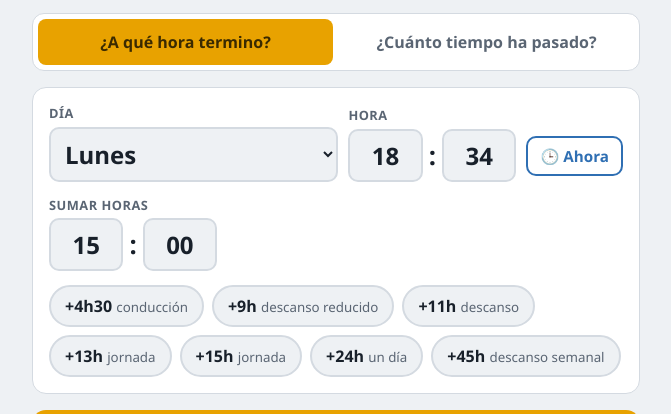
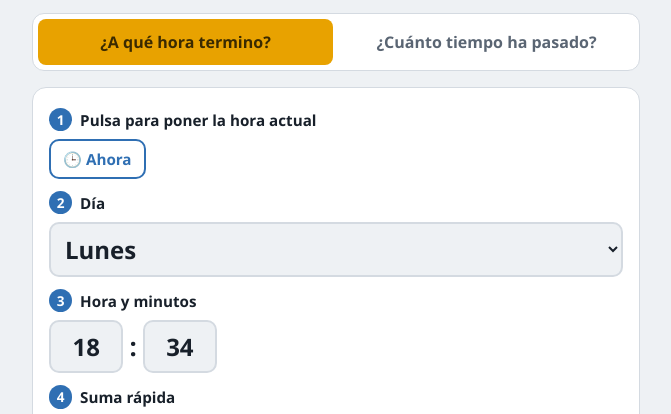
Before and after one commit to FITCODE1/calculadora-horas, a plain HTML site: page index.html in a window 1280 px wide. Shown: the part 134-548 px from the top of the page, without its empty margins (304-975 px from the left). Drawn offline with Linux system fonts and the light colour scheme.

Commit message:
feat: numbered steps in "add hours" mode, quick presets before manual input
Co-Authored-By: Claude Opus 5.5 <noreply@anthropic.com>

```diff
--- a/index.html
+++ b/index.html
@@ -61,6 +61,12 @@ select, input { font: 700 1.5rem var(--font); color: var(--ink); background: var
 .hhmm { display: flex; flex-wrap: nowrap; align-items: center; gap: 6px; direction: ltr; justify-content: flex-start; }
 .hhmm .colon { padding: 0; }
 
+.step { display: flex; align-items: center; gap: 8px; font-weight: 700; font-size: .95rem; color: var(--ink); margin-top: 4px; }
+.step .n { flex: none; width: 1.7em; height: 1.7em; border-radius: 50%; background: var(--drive); color: var(--card); display: grid; place-items: center; font-size: .85rem; }
+#mode-add { gap: 8px; }
+label.step { text-transform: none; letter-spacing: 0; display: flex; }
+#mode-add > select { width: 100%; }
+#mode-add > .now { justify-self: start; margin: 0; }
 .sep { border: 0; border-top: 1px dashed var(--line); margin: 2px 0; width: 100%; }
 @media (min-width: 560px) {
   .tblock { grid-template-columns: minmax(0, 1fr) auto auto; grid-template-areas: "day time now"; }
@@ -102,17 +108,16 @@ footer { font-size: .8rem; color: var(--muted); text-align: center; }
   </div>
 
   <section id="mode-add" class="card">
-    <div class="tblock">
-      <label for="a-day"><span data-t="day"></span><select id="a-day"></select></label>
-      <div class="field"><span class="cap" data-t="hour"></span>
-        <div class="hhmm"><input id="a-h" class="num" type="text" inputmode="numeric" maxlength="2" aria-label="h"><span class="colon">:</span><input id="a-m" class="num mm" type="text" inputmode="numeric" maxlength="2" aria-label="min"></div>
-      </div>
-      <button class="now" id="btn-now" data-t="now"></button>
-    </div>
-    <div class="field"><span class="cap" data-t="addH"></span>
-      <div class="hhmm"><input id="d-h" class="num" type="text" inputmode="numeric" maxlength="3" value="15" aria-label="h"><span class="colon">:</span><input id="d-m" class="num mm" type="text" inputmode="numeric" maxlength="2" value="00" aria-label="min"></div>
-    </div>
+    <div class="step"><span class="n">1</span><span data-t="s1"></span></div>
+    <button class="now" id="btn-now" data-t="now"></button>
+    <label for="a-day" class="step"><span class="n">2</span><span data-t="s2"></span></label>
+    <select id="a-day"></select>
+    <div class="step"><span class="n">3</span><span data-t="s3"></span></div>
+    <div class="hhmm"><input id="a-h" class="num" type="text" inputmode="numeric" maxlength="2" aria-label="h"><span class="colon">:</span><input id="a-m" class="num mm" type="text" inputmode="numeric" maxlength="2" aria-label="min"></div>
+    <div class="step"><span class="n">4</span><span data-t="s4"></span></div>
     <div class="chips" id="presets"></div>
+    <div class="step"><span class="n">5</span><span data-t="s5"></span></div>
+    <div class="hhmm"><input id="d-h" class="num" type="text" inputmode="numeric" maxlength="3" value="15" aria-label="h"><span class="colon">:</span><input id="d-m" class="num mm" type="text" inputmode="numeric" maxlength="2" value="00" aria-label="min"></div>
   </section>
 
   <section id="mode-diff" class="card" hidden>
@@ -133,6 +138,7 @@ footer { font-size: .8rem; color: var(--muted); text-align: center; }
     </div>
   </section>
 
+  <div class="step" id="step6"><span class="n">6</span><span data-t="s6"></span></div>
   <div class="result" aria-live="polite">
     <span class="lbl" id="r-lbl"></span>
     <span class="big" id="r-big" dir="ltr"></span>
@@ -165,7 +171,7 @@ const I18N = {
     title: "Calculadora de horas",
     sub: "Calcula a qué hora y qué día terminas, o cuánto tiempo ha pasado. Formato 24 horas, con la hora de tu teléfono.",
     tabAdd: "¿A qué hora termino?", tabDiff: "¿Cuánto tiempo ha pasado?",
-    day: "Día", hour: "Hora", min: "Min", now: "🕒 Ahora", addH: "Sumar horas", from: "Desde", to: "Hasta",
+    day: "Día", hour: "Hora", min: "Min", now: "🕒 Ahora", s1: "Pulsa para poner la hora actual", s2: "Día", s3: "Hora y minutos", s4: "Suma rápida", s5: "O escribe las horas a sumar", s6: "Resultado", addH: "Sumar horas", from: "Desde", to: "Hasta",
     days: ["Lunes", "Martes", "Miércoles", "Jueves", "Viernes", "Sábado", "Domingo"],
     same: "el mismo día", tomorrow: "mañana", after: "pasado mañana", inDays: "dentro de {n} días",
     presets: ["conducción", "descanso reducido", "descanso", "jornada", "jornada", "un día", "descanso semanal"],
@@ -197,7 +203,7 @@ const I18N = {
     title: "Calculator ore șofer",
     sub: "Afli la ce oră și în ce zi termini, sau cât timp a trecut. Ora pe 24 de ore, ora din telefonul tău.",
     tabAdd: "La ce oră termin?", tabDiff: "Cât timp a trecut?",
-    day: "Ziua", hour: "Ora", min: "Min", now: "🕒 Acum", addH: "Adun ore", from: "De la", to: "Până la",
+    day: "Ziua", hour: "Ora", min: "Min", now: "🕒 Acum", s1: "Apasă ca să pui ora de acum", s2: "Ziua", s3: "Ora și minutele", s4: "Adunare rapidă", s5: "Sau scrie orele de adunat", s6: "Rezultat", addH: "Adun ore", from: "De la", to: "Până la",
     days: ["Luni", "Marți", "Miercuri", "Joi", "Vineri", "Sâmbătă", "Duminică"],
     same: "aceeași zi", tomorrow: "mâine", after: "poimâine", inDays: "peste {n} zile",
     presets: ["condus", "odihnă redusă", "odihnă", "program", "program", "o zi", "odihnă săpt."],
@@ -229,7 +235,7 @@ const I18N = {
     title: "حاسبة ساعات السائق",
     sub: "احسب في أي ساعة وأي يوم تنتهي، أو كم من الوقت مضى. نظام 24 ساعة، حسب ساعة هاتفك.",
     tabAdd: "متى أنتهي؟", tabDiff: "كم مضى من الوقت؟",
-    day: "اليوم", hour: "الساعة", min: "الدقائق", now: "🕒 الآن", addH: "أضف ساعات", from: "من", to: "إلى",
+    day: "اليوم", hour: "الساعة", min: "الدقائق", now: "🕒 الآن", s1: "اضغط لوضع الوقت الحالي", s2: "اليوم", s3: "الساعة والدقائق", s4: "إضافة سريعة", s5: "أو اكتب الساعات المراد إضافتها", s6: "النتيجة", addH: "أضف ساعات", from: "من", to: "إلى",
     days: ["الاثنين", "الثلاثاء", "الأربعاء", "الخميس", "الجمعة", "السبت", "الأحد"],
     same: "نفس اليوم", tomorrow: "غدًا", after: "بعد غد", inDays: "بعد {n} أيام",
     presets: ["قيادة", "راحة مخفضة", "راحة", "دوام", "دوام", "يوم", "راحة أسبوعية"],
@@ -423,7 +429,7 @@ function setMode(m) {
   mode = m;
   $("tab-add").setAttribute("aria-selected", m === "add");
   $("tab-diff").setAttribute("aria-selected", m === "diff");
-  $("mode-add").hidden = m !== "add"; $("mode-diff").hidden = m !== "diff";
+  $("mode-add").hidden = m !== "add"; $("mode-diff").hidden = m !== "diff"; $("step6").hidden = m !== "add";
   render();
 }
 
--- a/sw.js
+++ b/sw.js
@@ -1,5 +1,5 @@
 // Offline cache: the page works without signal after the first visit.
-const CACHE = "calculadora-horas-v5";
+const CACHE = "calculadora-horas-v6";
 const FILES = ["./", "index.html", "manifest.webmanifest", "icon-180.png", "icon-192.png", "icon-512.png"];
 
 self.addEventListener("install", e => {
```
